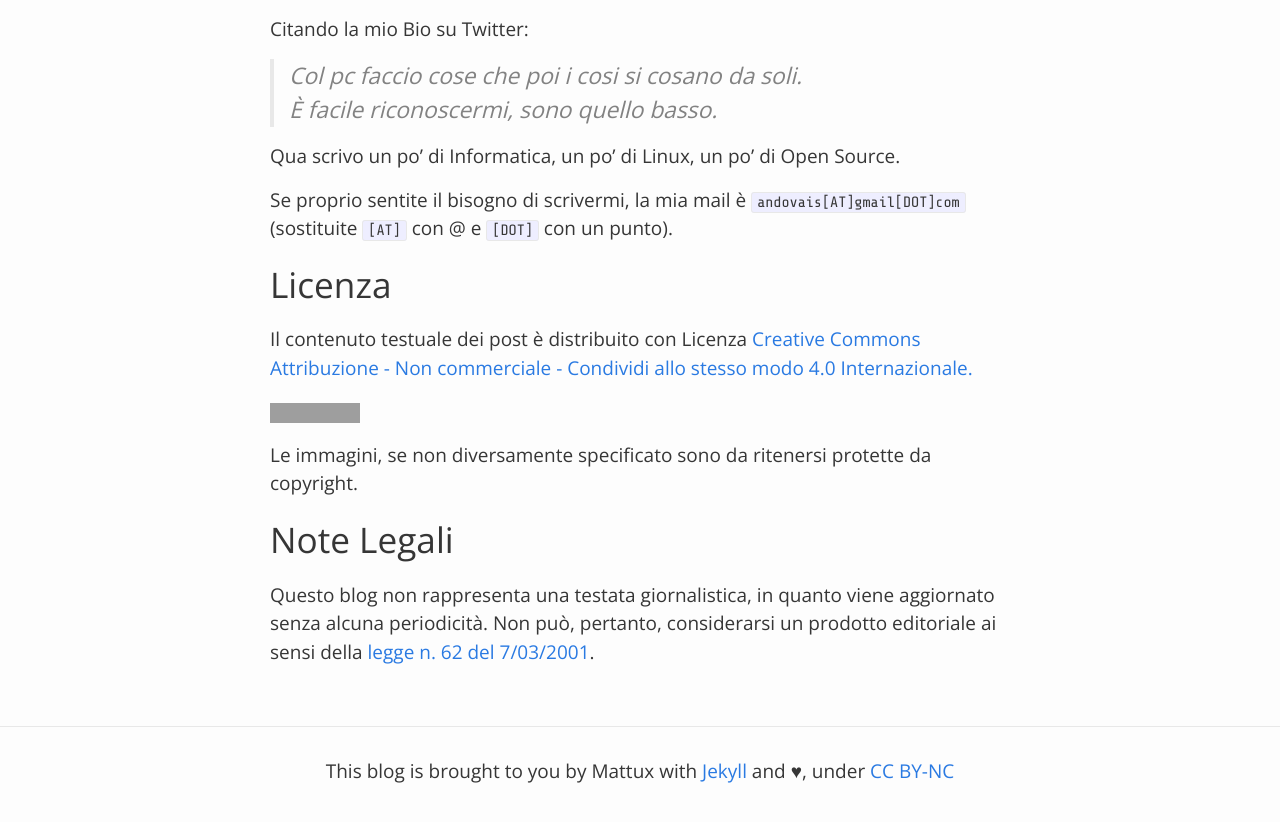
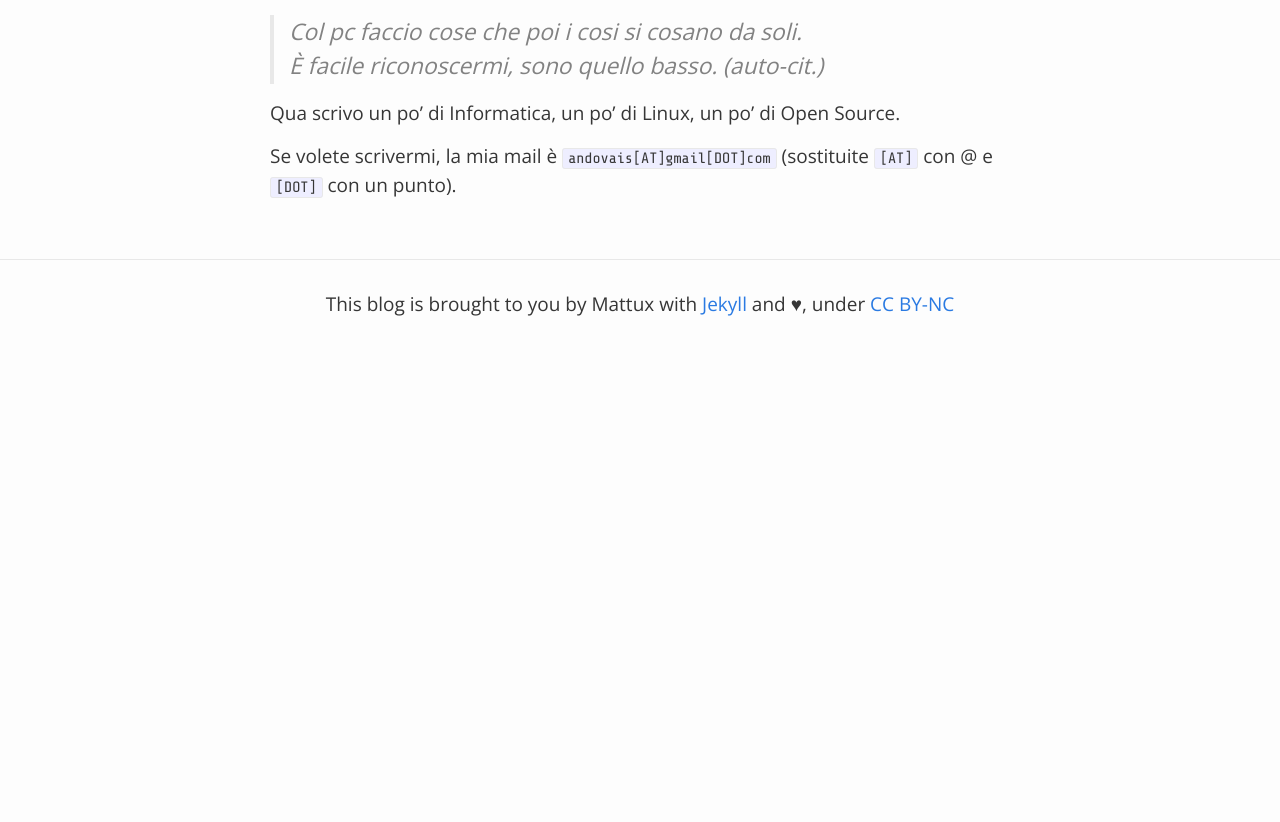
Before and after one commit to mattux/mattux.github.io, a Jekyll site: the page built from about.md, in a window 1280 px wide and 1400 px high, scrolled down 138 px. Shown: the part 569-1391 px from the top of the window. Built offline with Jekyll 4.4.1, drawn with Linux system fonts in a browser that asks for light colours; some web fonts are replaced; after the commit the page ends 1071 px from its top, so only the background shows below that; grey boxes are pictures that could not be loaded.

Commit message:
Update about.md

```diff
--- a/about.md
+++ b/about.md
@@ -13,25 +13,9 @@ Chi sono
 
 Matteo, sardo dalla nascita e _pare che sono un Informatico_ (semicit.).
 
-Citando la mio Bio su Twitter:
-
-> Col pc faccio cose che poi i cosi si cosano da soli. <br />È facile riconoscermi, sono quello basso.
+> Col pc faccio cose che poi i cosi si cosano da soli. <br />È facile riconoscermi, sono quello basso. (auto-cit.)
 
 Qua scrivo un po' di Informatica, un po' di Linux, un po' di Open Source.
 
-Se proprio sentite il bisogno di scrivermi, la mia mail è `andovais[AT]gmail[DOT]com`
+Se volete scrivermi, la mia mail è `andovais[AT]gmail[DOT]com`
 (sostituite `[AT]` con @ e `[DOT]` con un punto).
-
-
-Licenza
----
-Il contenuto testuale dei post è distribuito con Licenza [Creative Commons Attribuzione - Non commerciale - Condividi allo stesso modo 4.0 Internazionale.](href="http://creativecommons.org/licenses/by-nc-sa/4.0/ "Creative Commons Attribuzione - Non commerciale - Condividi allo stesso modo 4.0")
-
-![Creative Commons Attribuzione - Non commerciale - Condividi allo stesso modo 4.0 Internazionale](http://i.creativecommons.org/l/by-nc-sa/4.0/88x31.png)
-
-Le immagini, se non diversamente specificato sono da ritenersi protette da copyright.
-
-
-Note Legali
----
-Questo blog non rappresenta una  testata giornalistica, in quanto  viene  aggiornato senza alcuna  periodicità. Non può, pertanto,  considerarsi un  prodotto editoriale ai  sensi della [legge   n. 62 del 7/03/2001](http://www.camera.it/parlam/leggi/01062l.htm).
```
